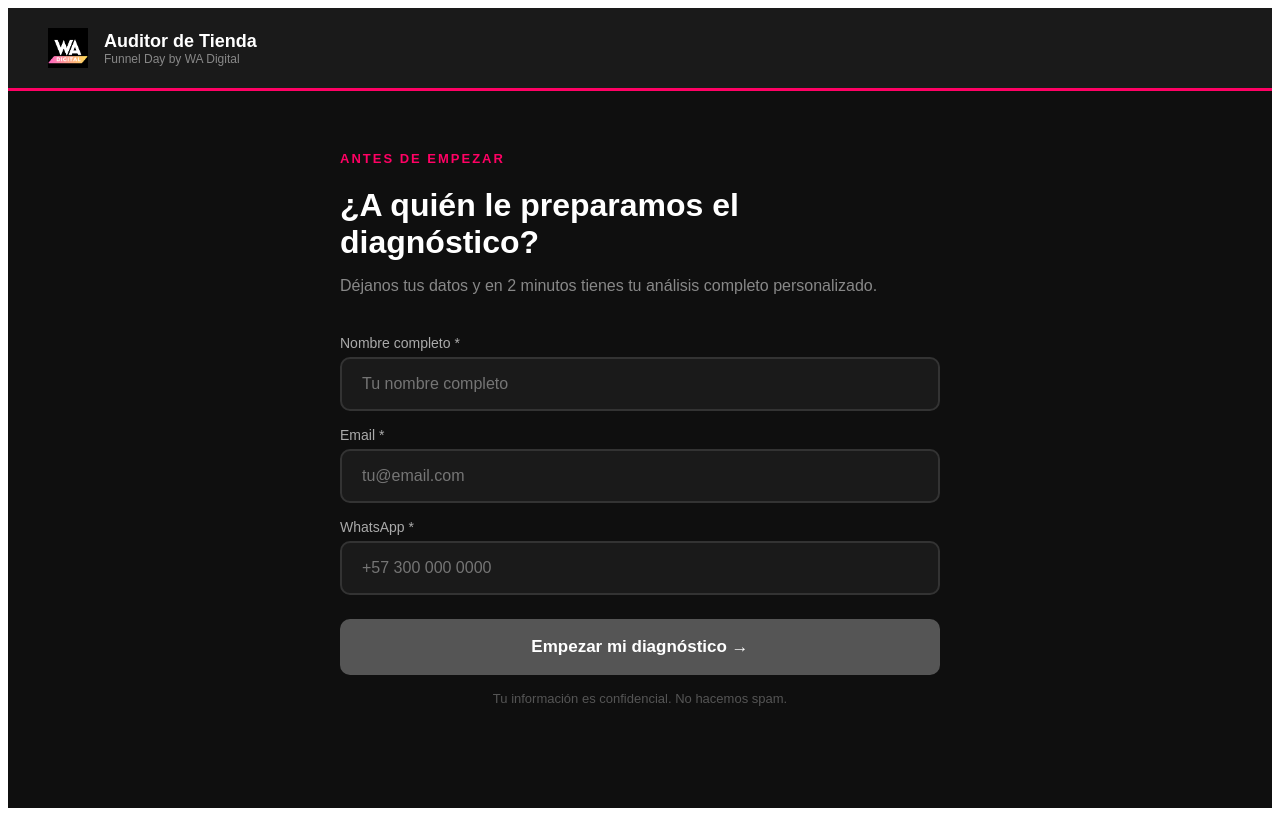
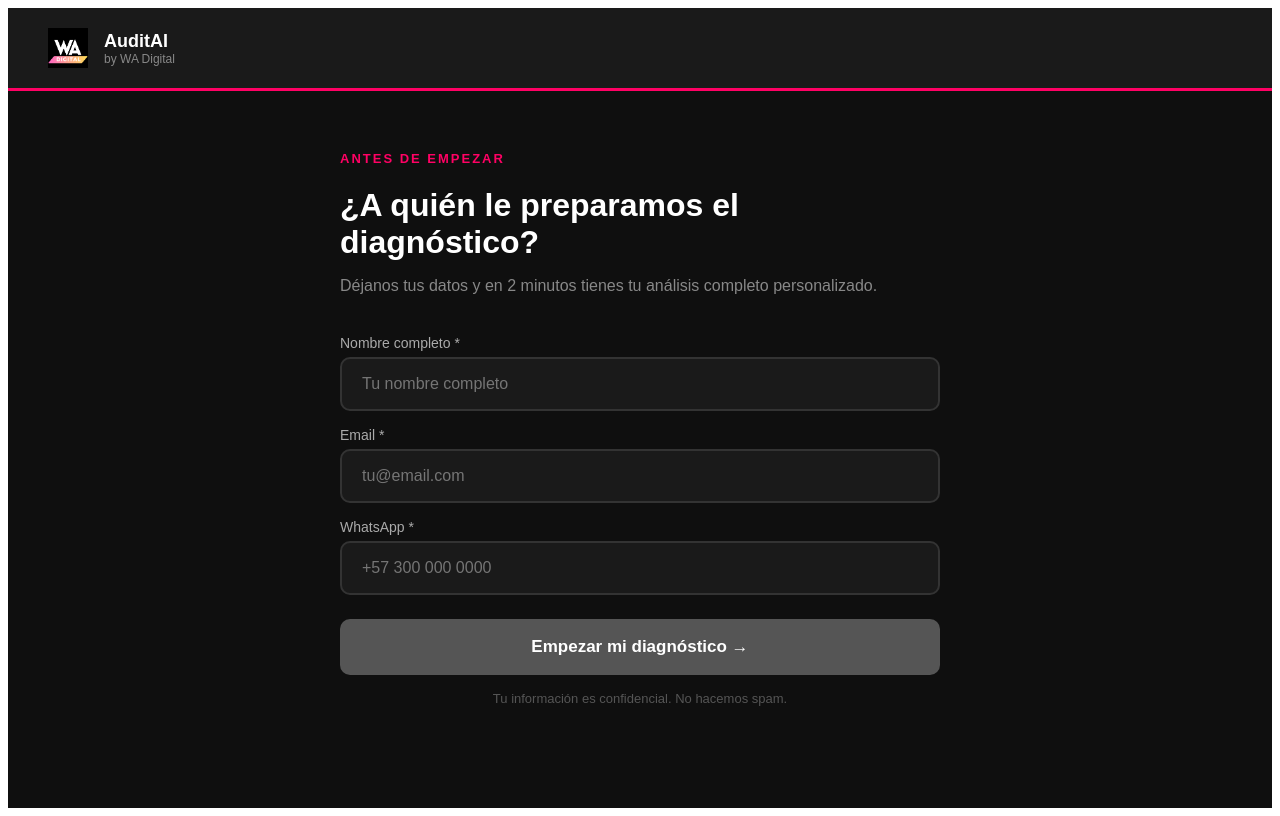
Before and after one commit to wadigitalco/funnel-day-auditor, a Next.js app: page / in a window 1280 px wide. Built offline with nearby package versions, Linux system fonts and the light colour scheme.

Commit message:
Update index.js

```diff
--- a/pages/index.js
+++ b/pages/index.js
@@ -76,8 +76,8 @@ export default function Home() {
       <div style={{ background: "#1a1a1a", borderBottom: "3px solid #FF0164", padding: "20px 40px", display: "flex", alignItems: "center", gap: "16px" }}>
         <img src="/logo.png" alt="WA Digital" style={{ height: "40px", width: "auto", objectFit: "contain" }} />
         <div>
-          <div style={{ fontWeight: "bold", fontSize: "18px" }}>Auditor de Tienda</div>
-          <div style={{ fontSize: "12px", color: "#888" }}>Funnel Day by WA Digital</div>
+          <div style={{ fontWeight: "bold", fontSize: "18px" }}>AuditAI</div>
+          <div style={{ fontSize: "12px", color: "#888" }}>by WA Digital</div>
         </div>
       </div>
 
```
